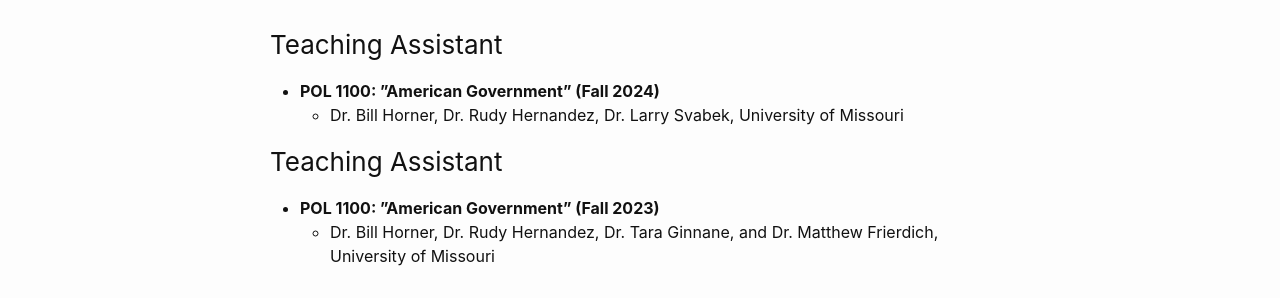
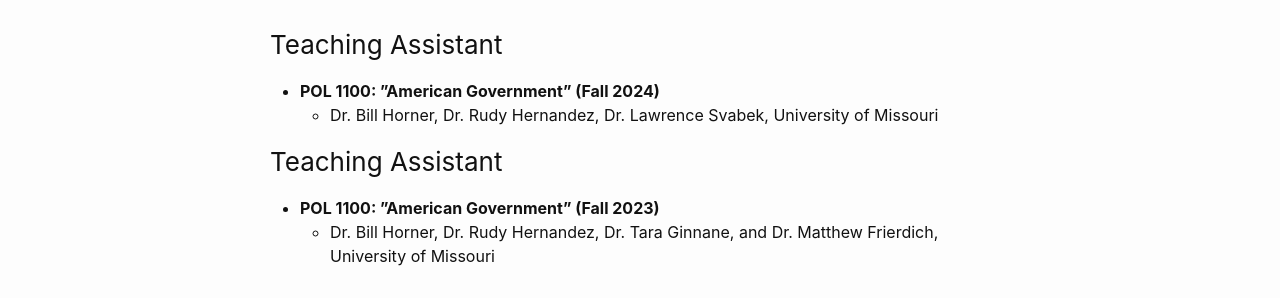
Before and after one commit to ryliewieseler/ryliewieseler.github.io, a Jekyll site: the page built from teaching.md, in a window 1280 px wide. Shown: the part 139-437 px from the top of the page. Built offline with Jekyll 4.4.1, drawn with Linux system fonts in a browser that asks for light colours.

Commit message:
Update teaching.md

```diff
--- a/teaching.md
+++ b/teaching.md
@@ -4,7 +4,7 @@ title: Teaching
 ---
 ### Teaching Assistant
 - **POL 1100: ”American Government” (Fall 2024)**
-    - Dr. Bill Horner, Dr. Rudy Hernandez, Dr. Larry Svabek, University of Missouri
+    - Dr. Bill Horner, Dr. Rudy Hernandez, Dr. Lawrence Svabek, University of Missouri
 
 ### Teaching Assistant
 - **POL 1100: ”American Government” (Fall 2023)**
```
